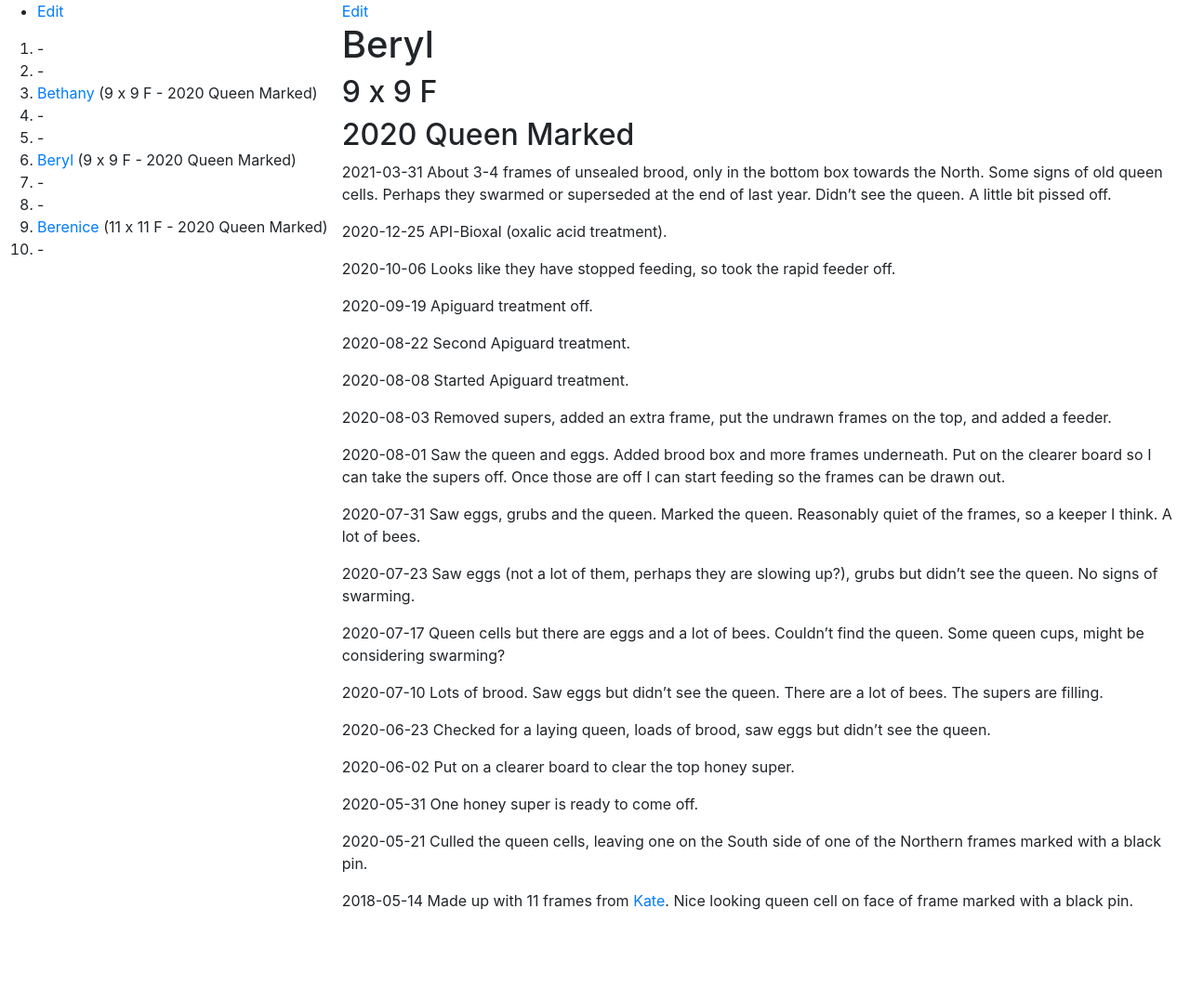
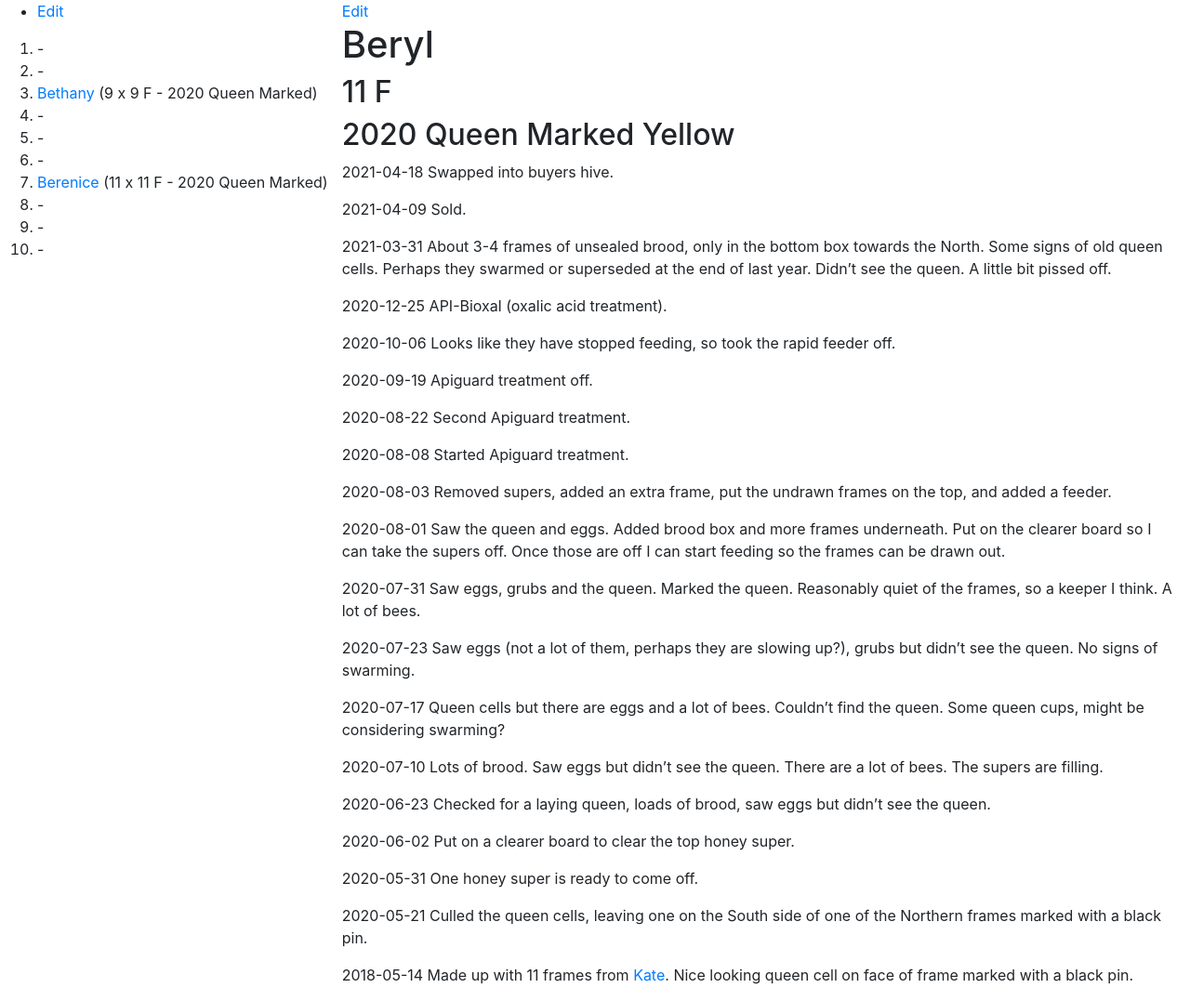
Before and after one commit to joejcollins/rhapsody-angel, a Jekyll site: the page built from queens/2020-beryl.md, in a window 1280 px wide. Shown: the whole page at 93% size. Built offline with Jekyll 4.4.1, drawn with Linux system fonts in a browser that asks for light colours; our own code applies the rules of GitHub Pages for plain Markdown files; before the commit the page ends 997 px from its top, so only the background shows below that.

Commit message:
Swarm check and swap

```diff
--- a/_includes/apiary.md
+++ b/_includes/apiary.md
@@ -5,8 +5,8 @@
 1. [Bethany]({{ site.baseurl }}/queens/2020-bethany.html) (9 x 9 F - 2020 Queen Marked)
 1. -
 1. -
-1. [Beryl]({{ site.baseurl }}/queens/2020-beryl.html) (9 x 9 F - 2020 Queen Marked)
-1. -
 1. -
 1. [Berenice]({{ site.baseurl }}/queens/2020-berenice.html) (11 x 11 F - 2020 Queen Marked)
 1. -
+1. -
+1. -
--- a/queens/2020-beryl.md
+++ b/queens/2020-beryl.md
@@ -1,6 +1,10 @@
 # Beryl
-## 9 x 9 F
-## 2020 Queen Marked
+## 11 F
+## 2020 Queen Marked Yellow
+
+2021-04-18 Swapped into buyers hive.
+
+2021-04-09 Sold.
 
 2021-03-31 About 3-4 frames of unsealed brood, only in the bottom box towards the North.  Some signs of old queen cells.  Perhaps they swarmed or superseded at the end of last year.  Didn't see the queen.  A little bit pissed off.
 
```
Also changed, not shown: queens/2020-berenice.md (+3 -1 lines), queens/2020-bethany.md (+3 -1 lines), 1 other file.
